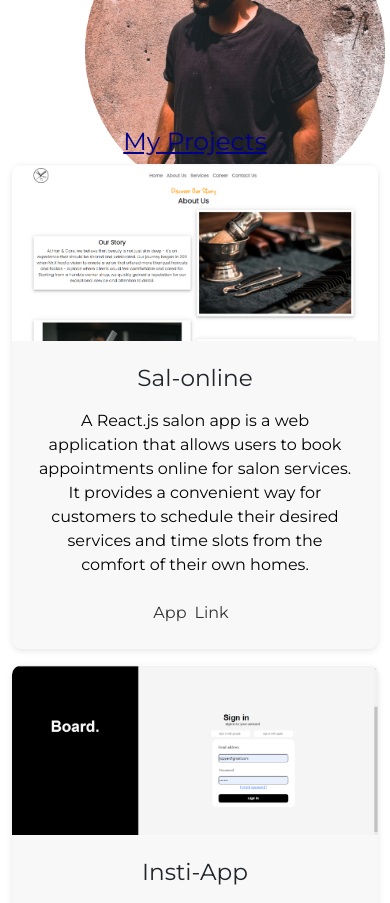
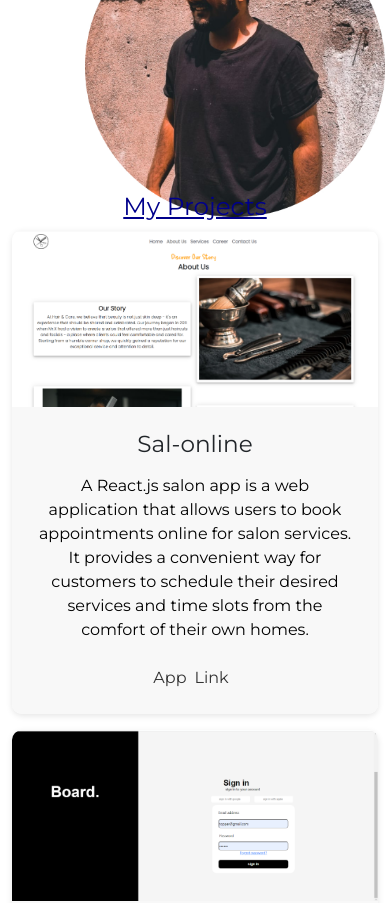
Before and after one commit to vaibhavbhosale10/portfolio, a React (Create React App) app: page / in a window 390 px wide. Shown: the part 720-1623 px from the top of the page. Built offline with nearby package versions, Linux system fonts and the light colour scheme.

Commit message:
responsive fix

```diff
--- a/src/effect/scrollspy.js
+++ b/src/effect/scrollspy.js
@@ -21,7 +21,7 @@ function ScrollspyExample() {
       alignItems: "center",
       justifyContent: "center",
       height: "100vh",
-      marginTop: "-5%",
+      marginTop: "-1%",
     },
     desc: {
       textAlign: "center",
--- a/src/projects/project.js
+++ b/src/projects/project.js
@@ -23,11 +23,7 @@ const ProjectDetails = () => {
     // Add more projects as needed
   ];
   return (
-    <section
-      style={{ marginTop: "-50px" }}
-      id="projects"
-      className="project-section"
-    >
+    <section id="projects" className="project-section">
       <div className="container">
         <h2 style={{ color: "darkBlue", textDecoration: "underline" }}>
           My Projects
```
